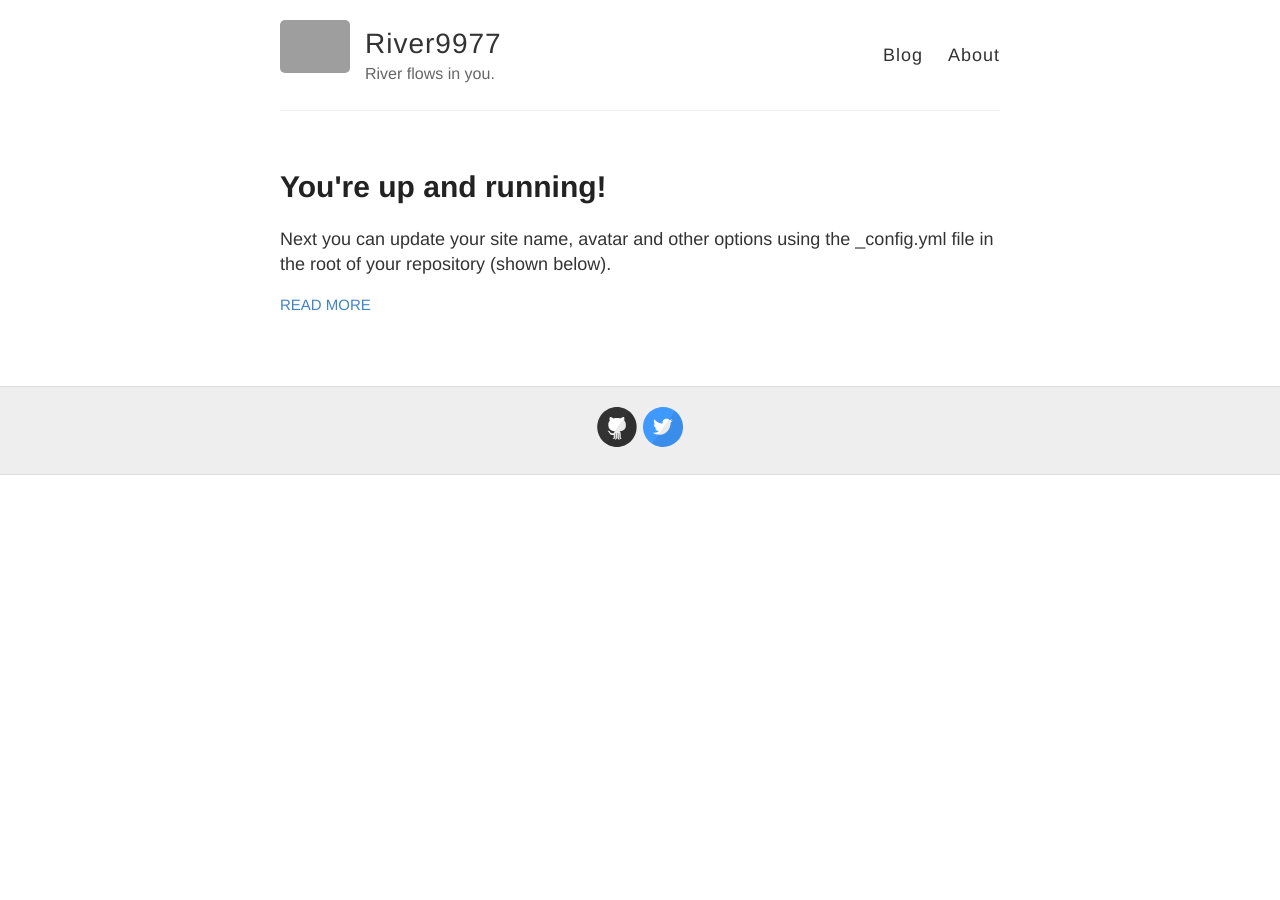
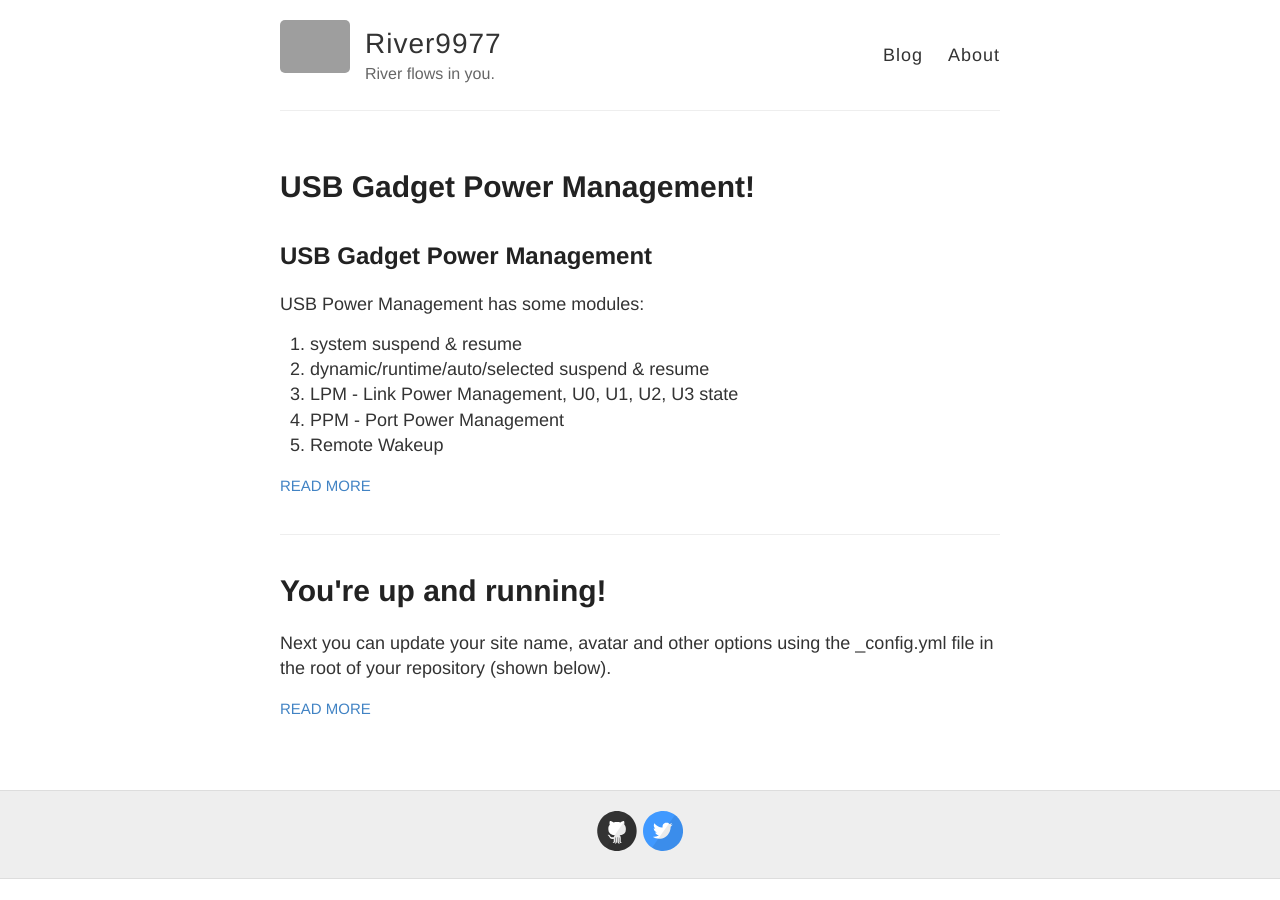
Before and after one commit to river9977/river9977.github.io, a Jekyll site: the page built from index.html, in a window 1280 px wide. Built offline with Jekyll 4.4.1, drawn with Linux system fonts in a browser that asks for light colours; grey boxes are pictures that could not be loaded.

Commit message:
usb: pm: 1. add the Front Matter (layout, title and so on...)          2. change the mard down file name to year-month-day-title.md          style.

```diff
--- a/_posts/gadget_pm.md
+++ b/_posts/2020-05-07-Gadget-PM.md
@@ -1,3 +1,8 @@
+---
+layout: post
+title: USB Gadget Power Management!
+---
+
 ## USB Gadget Power Management
 USB Power Management has some modules:
 1. system suspend & resume
```
